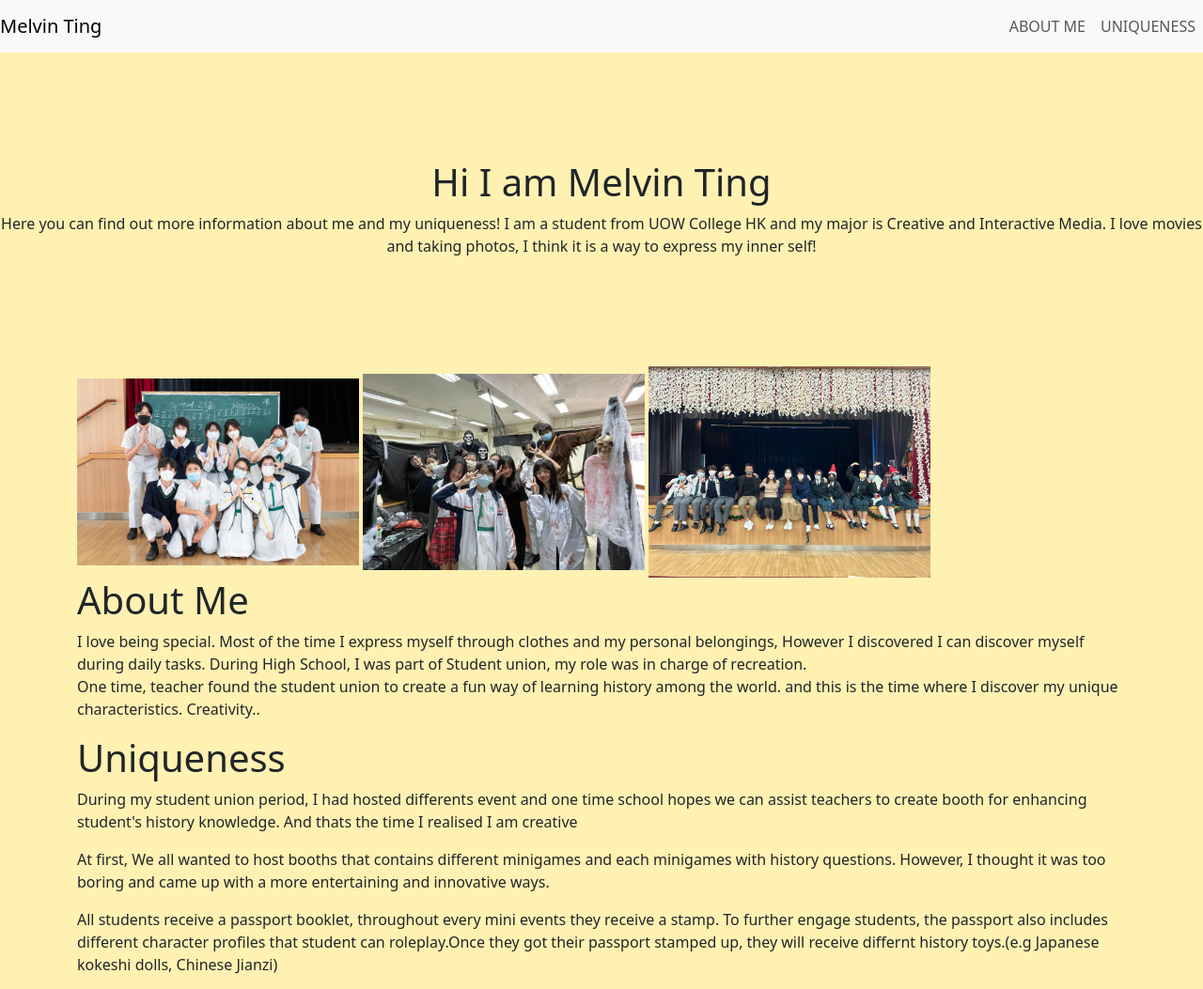
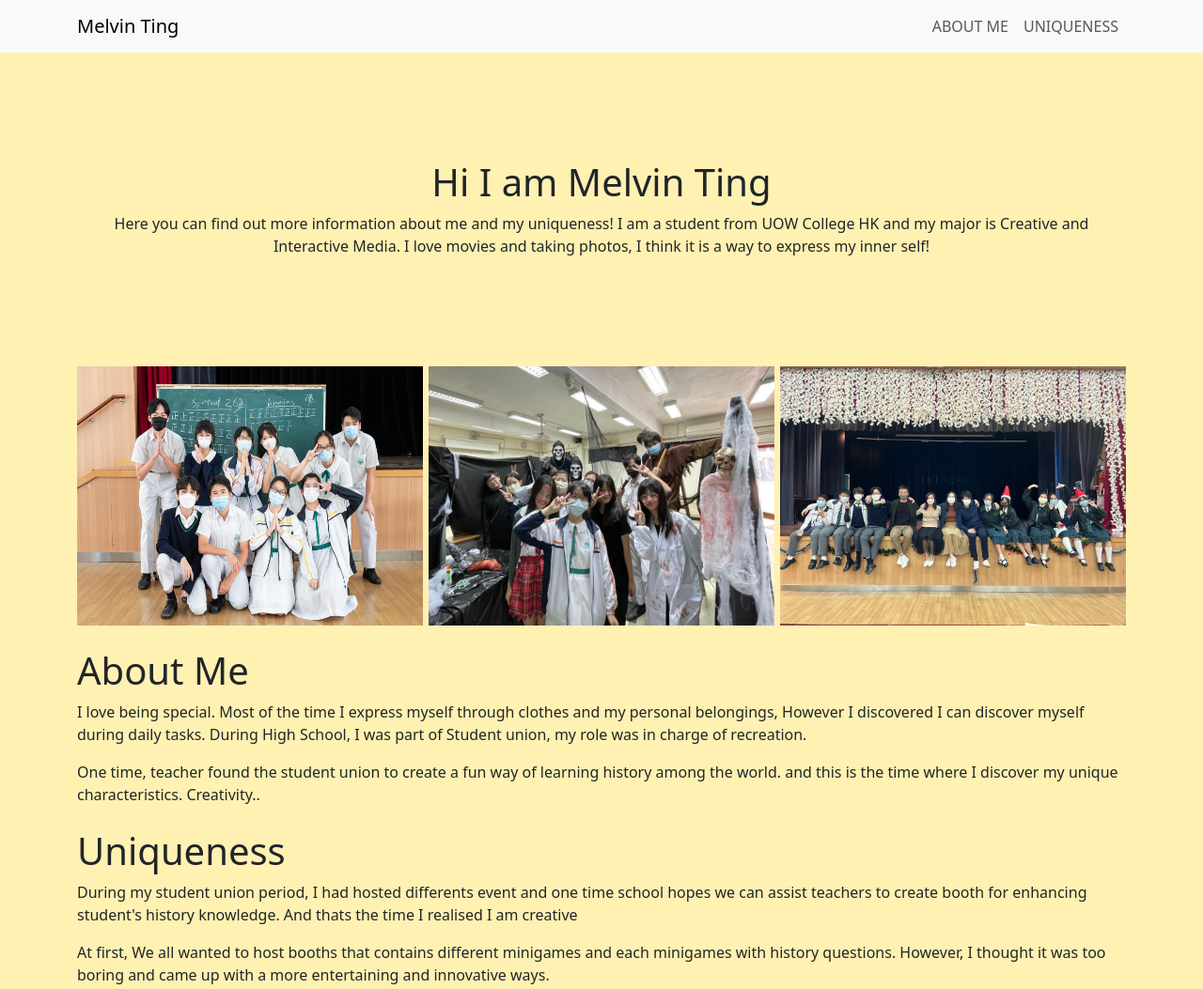
Before and after one commit to mtmccx/myachievementsweb, a plain HTML site: page index.html in a window 1280 px wide. Shown: the top 1053 px of the page at 94% size. Drawn offline with nearby package versions, Linux system fonts and the light colour scheme.

Commit message:
fixed index.html

```diff
--- a/css/master.css
+++ b/css/master.css
@@ -1,21 +1,19 @@
-.img100{
-    width: 300px;
+.img {
+    max-width: 100%;
+    width: 33%;
+    height: auto;
+  }
 
-}
-.img200{
-    width: 300px;
+  .image-wrapper {
+    display: flex;
+    justify-content: space-between;
+  }
 
-}
-.img300{
-    width: 300px;
-
-}
-
-body {
+  body {
     padding-top: 70px;
     background-color: #fff1b2;
-}
-.jumbotron {
+  }
+  .jumbotron {
     background-color: #fff1b2;
     padding: 100px 0;
-}
+  }
--- a/index.html
+++ b/index.html
@@ -14,8 +14,8 @@
 <body>
 
   <header>
-    <div class="container">
-        <nav class="navbar navbar-expand-sm bg-light navbar-light fixed-top">
+    <nav class="navbar navbar-expand-sm bg-light navbar-light fixed-top">
+          <div class="container">
             <a class="navbar-brand" href="#">Melvin Ting</a>
             <ul class="navbar-nav ms-auto">
                 <li class="nav-item">
@@ -25,26 +25,33 @@
                     <a class="nav-link" href="#unique">UNIQUENESS</a>
                 </li>
             </ul>
+          </div>
         </nav>
-    </div>
 </header>
 
 <div class="jumbotron text-center" style="padding: 100px 0;">
+  <div class="container">
   <h1>Hi I am Melvin Ting</h1>
   <p>Here you can find out more information about me and my uniqueness! I am a student from UOW College HK and my major is Creative and Interactive Media.
     I love movies and taking photos, I think it is a way to express my inner self!</p>
 </div>
+</div>
 
 <section id="aboutme" class="container">
-  <img class="img100" src="images/su_grp.jpg" alt="Student Union Group Photo">
-  <img class="img200" src="images/su_halloween.jpg" alt="Student Union Halloween">
-  <img class="img300" src="images/su_singcon.jpg" alt="Student Union Singcon">
-  <h1>About Me</h1>
-  <p>I love being special. Most of the time I express myself through clothes and my personal belongings,
-  However I discovered I can discover myself during daily tasks. During High School, I was part of Student union, my role was in charge of recreation.
-    <br>
-    One time, teacher found the student union to create a fun way of learning history among the world.
-    and this is the time where I discover my unique characteristics. Creativity..</p>
+  <div class="image-wrapper mb-4">
+    <img class="img" src="images/su_grp.jpg" alt="Student Union Group Photo">
+    <img class="img" src="images/su_halloween.jpg" alt="Student Union Halloween">
+    <img class="img" src="images/su_singcon.jpg" alt="Student Union Singcon">
+  </div>
+  <div class="mb-4">
+    <h1>About Me</h1>
+    <p>I love being special. Most of the time I express myself through clothes and my personal belongings,
+      However I discovered I can discover myself during daily tasks. During High School, I was part of Student union, my role was in charge of recreation.</p>
+      <p>
+        One time, teacher found the student union to create a fun way of learning history among the world.
+        and this is the time where I discover my unique characteristics. Creativity..
+      </p>
+    </div>
 </section>
 
 <section id="unique" class="container">
```
